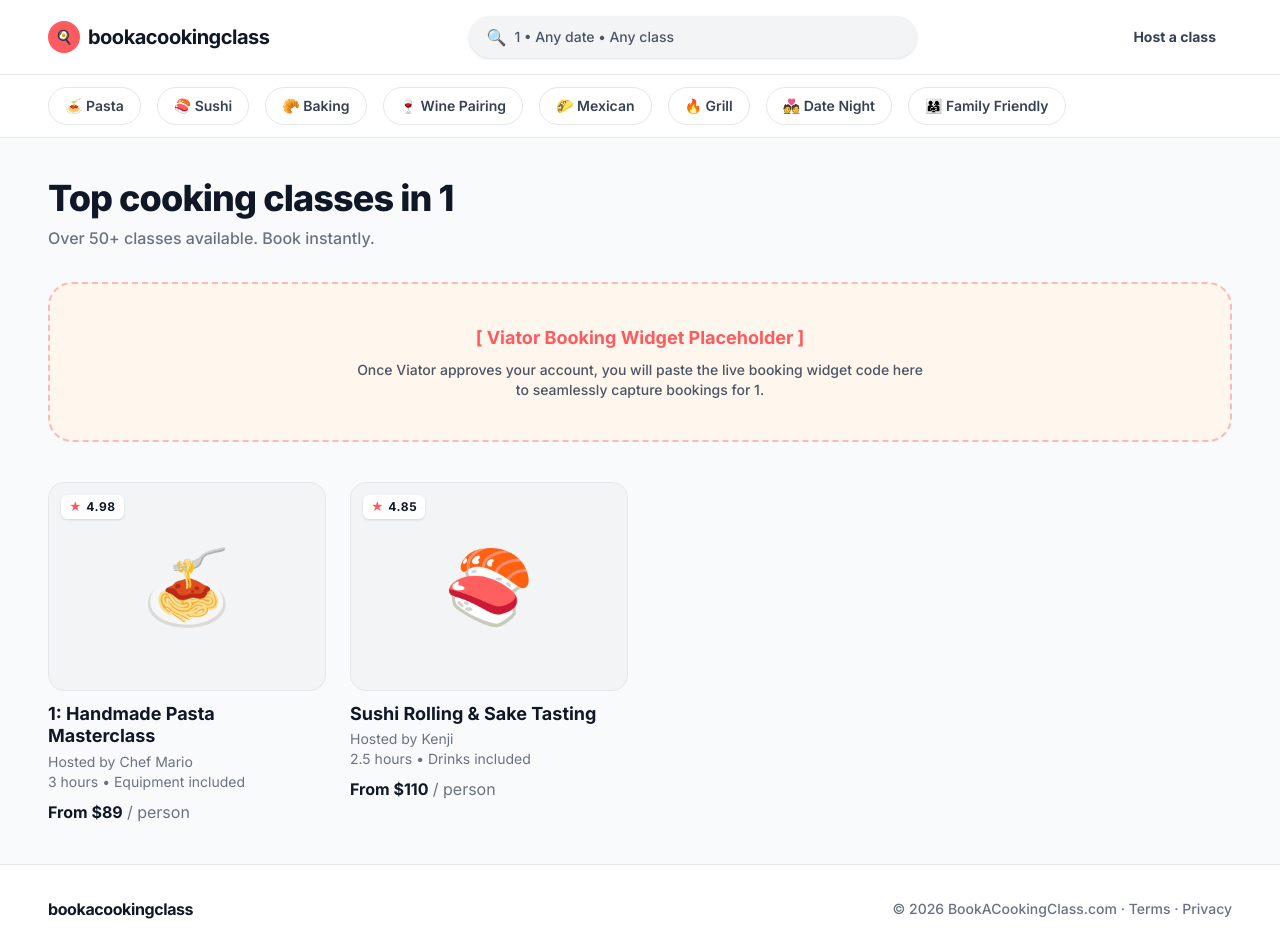
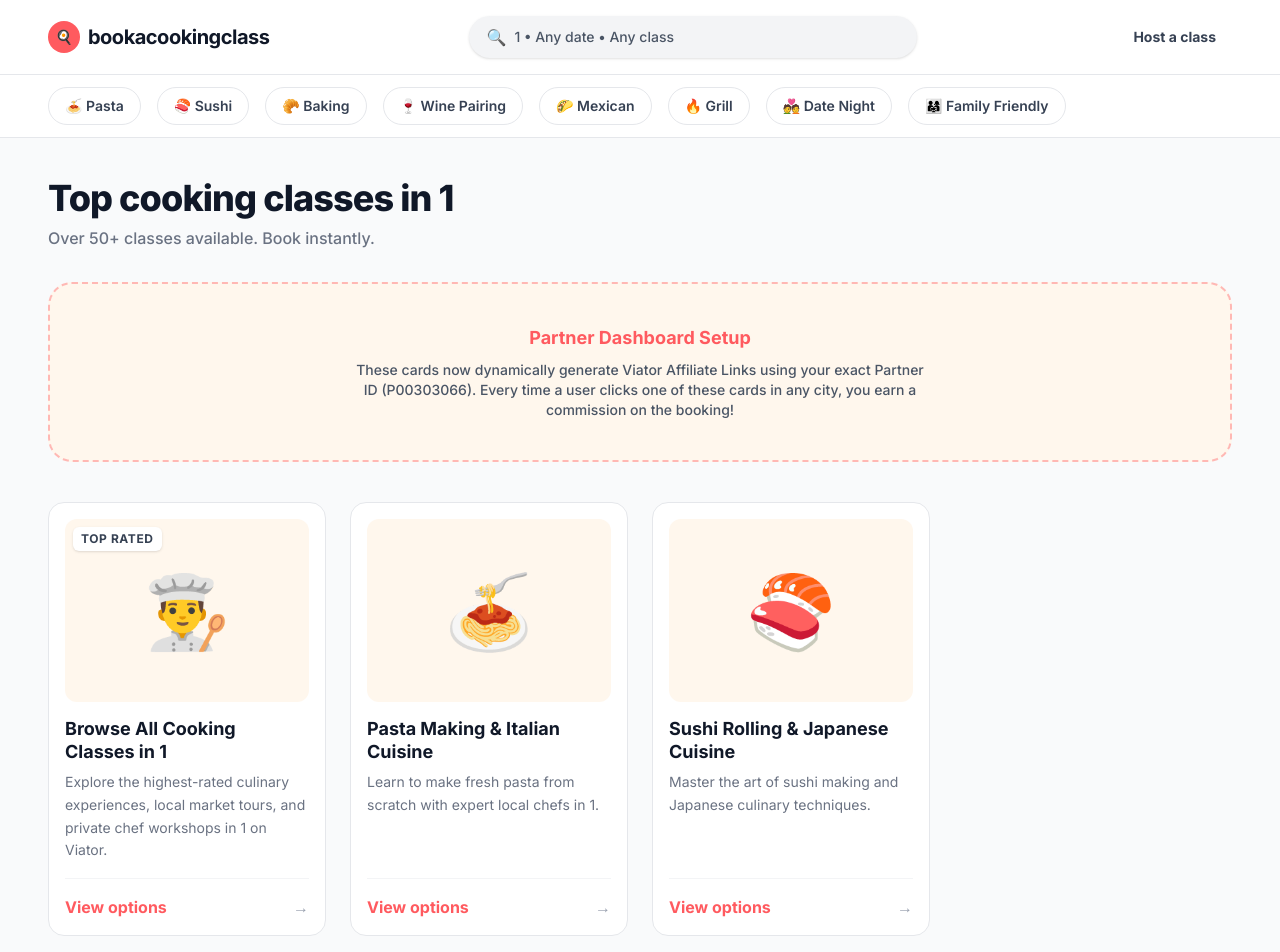
Before and after one commit to oneclicksocials-debug/bookacookingclass, a Next.js app: page /in/1 in a window 1280 px wide. Shown: the top 952 px of the page. Built offline with nearby package versions, Linux system fonts and the light colour scheme.

Commit message:
Implement SearchBar and dynamic Viator affiliate links

```diff
--- a/src/app/in/[city]/page.tsx
+++ b/src/app/in/[city]/page.tsx
@@ -1,4 +1,15 @@
 import Link from 'next/link';
+
+export async function generateMetadata({ params }: { params: Promise<{ city: string }> }) {
+  const resolvedParams = await params;
+  const rawCity = resolvedParams.city;
+  const cityName = rawCity.charAt(0).toUpperCase() + rawCity.slice(1).replace(/-/g, ' ');
+
+  return {
+    title: `Top Cooking Classes in ${cityName} | Book Instantly`,
+    description: `Find the best cooking classes, culinary workshops, and food experiences in ${cityName}. Compare reviews, prices, and book instantly.`,
+  };
+}
 
 export default async function CityPage({ params }: { params: Promise<{ city: string }> }) {
   const resolvedParams = await params;
@@ -42,54 +53,73 @@ export default async function CityPage({ params }: { params: Promise<{ city: str
           <p className="text-gray-500 mt-2 font-medium">Over 50+ classes available. Book instantly.</p>
         </div>
 
-        {/* THE VIATOR WIDGET PLACEHOLDER */}
         <div className="bg-orange-50 border-2 border-dashed border-brand-orange/40 rounded-3xl p-10 text-center mb-10">
-          <h3 className="text-brand-orange font-bold text-lg mb-2">[ Viator Booking Widget Placeholder ]</h3>
+          <h3 className="text-brand-orange font-bold text-lg mb-2">Partner Dashboard Setup</h3>
           <p className="text-sm text-gray-600 font-medium max-w-xl mx-auto">
-            Once Viator approves your account, you will paste the live booking widget code here to seamlessly capture bookings for {cityName}.
+            These cards now dynamically generate Viator Affiliate Links using your exact Partner ID (P00303066). Every time a user clicks one of these cards in any city, you earn a commission on the booking!
           </p>
         </div>
 
-        {/* Class Cards Grid */}
+        {/* Dynamic Viator Affiliate Cards */}
         <div className="grid sm:grid-cols-2 lg:grid-cols-3 xl:grid-cols-4 gap-6">
 
-          {/* Example Class Card 1 */}
-          <a href="https://www.getyourguide.com?partner_id=UO3Q6U2&cmp=share_to_earn" target="_blank" rel="noopener noreferrer" className="group flex flex-col cursor-pointer">
-            <div className="aspect-[4/3] w-full bg-gray-200 rounded-2xl mb-3 overflow-hidden relative border border-gray-200">
-                <div className="absolute top-3 left-3 bg-white px-2 py-1 rounded-md shadow-sm text-xs font-bold uppercase tracking-wider z-10 flex items-center gap-1">
-                    <span className="text-brand-orange">★</span> 4.98
+          {/* Primary Viator Search Card */}
+          <a href={`https://www.viator.com/searchResults/all?text=cooking+class+${encodeURIComponent(cityName)}&pid=P00303066&mcid=42383&medium=link`} target="_blank" rel="noopener noreferrer" className="group flex flex-col cursor-pointer bg-white rounded-2xl p-4 border border-gray-200 hover:border-brand-orange hover:shadow-xl transition-all">
+            <div className="aspect-[4/3] w-full bg-orange-50 rounded-xl mb-4 overflow-hidden relative flex items-center justify-center">
+                <div className="absolute top-2 left-2 bg-white px-2 py-1 rounded-md shadow-sm text-xs font-bold uppercase tracking-wider z-10 flex items-center gap-1 text-gray-700">
+                    Top Rated
                 </div>
-                <div className="absolute inset-0 flex items-center justify-center text-7xl bg-gray-100 group-hover:scale-105 transition-transform duration-500">
+                <div className="text-7xl group-hover:scale-110 transition-transform duration-500">
+                    👨‍🍳
+                </div>
+            </div>
+            <h3 className="font-bold text-gray-900 text-lg leading-tight group-hover:text-brand-orange transition-colors">
+              Browse All Cooking Classes in {cityName}
+            </h3>
+            <p className="text-gray-500 text-sm mt-2 mb-4 leading-relaxed">
+              Explore the highest-rated culinary experiences, local market tours, and private chef workshops in {cityName} on Viator.
+            </p>
+            <div className="mt-auto pt-4 border-t border-gray-100 flex items-center justify-between">
+                <span className="font-bold text-brand-orange">View options</span>
+                <span className="text-gray-400 group-hover:translate-x-1 transition-transform">→</span>
+            </div>
+          </a>
+
+          {/* Specific Niche Viator Search Card */}
+          <a href={`https://www.viator.com/searchResults/all?text=pasta+making+class+${encodeURIComponent(cityName)}&pid=P00303066&mcid=42383&medium=link`} target="_blank" rel="noopener noreferrer" className="group flex flex-col cursor-pointer bg-white rounded-2xl p-4 border border-gray-200 hover:border-brand-orange hover:shadow-xl transition-all">
+            <div className="aspect-[4/3] w-full bg-orange-50 rounded-xl mb-4 overflow-hidden relative flex items-center justify-center">
+                <div className="text-7xl group-hover:scale-110 transition-transform duration-500">
                     🍝
                 </div>
             </div>
-            <div className="flex justify-between items-start gap-2">
-                <h3 className="font-bold text-gray-900 text-lg leading-tight group-hover:underline">{cityName}: Handmade Pasta Masterclass</h3>
-            </div>
-            <p className="text-gray-500 text-sm mt-1">Hosted by Chef Mario</p>
-            <p className="text-gray-500 text-sm">3 hours • Equipment included</p>
-            <div className="mt-2 font-medium">
-                <span className="font-bold text-gray-900">From $89</span> <span className="font-normal text-gray-500">/ person</span>
+            <h3 className="font-bold text-gray-900 text-lg leading-tight group-hover:text-brand-orange transition-colors">
+              Pasta Making & Italian Cuisine
+            </h3>
+            <p className="text-gray-500 text-sm mt-2 mb-4 leading-relaxed">
+              Learn to make fresh pasta from scratch with expert local chefs in {cityName}.
+            </p>
+            <div className="mt-auto pt-4 border-t border-gray-100 flex items-center justify-between">
+                <span className="font-bold text-brand-orange">View options</span>
+                <span className="text-gray-400 group-hover:translate-x-1 transition-transform">→</span>
             </div>
           </a>
 
-          {/* Example Class Card 2 */}
-          <a href="https://www.getyourguide.com?partner_id=UO3Q6U2&cmp=share_to_earn" target="_blank" rel="noopener noreferrer" className="group flex flex-col cursor-pointer">
-            <div className="aspect-[4/3] w-full bg-gray-200 rounded-2xl mb-3 overflow-hidden relative border border-gray-200">
-                <div className="absolute top-3 left-3 bg-white px-2 py-1 rounded-md shadow-sm text-xs font-bold uppercase tracking-wider z-10 flex items-center gap-1">
-                    <span className="text-brand-orange">★</span> 4.85
-                </div>
-                <div className="absolute inset-0 flex items-center justify-center text-7xl bg-gray-100 group-hover:scale-105 transition-transform duration-500">
+          {/* Specific Niche Viator Search Card */}
+          <a href={`https://www.viator.com/searchResults/all?text=sushi+making+class+${encodeURIComponent(cityName)}&pid=P00303066&mcid=42383&medium=link`} target="_blank" rel="noopener noreferrer" className="group flex flex-col cursor-pointer bg-white rounded-2xl p-4 border border-gray-200 hover:border-brand-orange hover:shadow-xl transition-all">
+            <div className="aspect-[4/3] w-full bg-orange-50 rounded-xl mb-4 overflow-hidden relative flex items-center justify-center">
+                <div className="text-7xl group-hover:scale-110 transition-transform duration-500">
                     🍣
                 </div>
             </div>
-            <div className="flex justify-between items-start gap-2">
-                <h3 className="font-bold text-gray-900 text-lg leading-tight group-hover:underline">Sushi Rolling & Sake Tasting</h3>
-            </div>
-            <p className="text-gray-500 text-sm mt-1">Hosted by Kenji</p>
-            <p className="text-gray-500 text-sm">2.5 hours • Drinks included</p>
-            <div className="mt-2 font-medium">
-                <span className="font-bold text-gray-900">From $110</span> <span className="font-normal text-gray-500">/ person</span>
+            <h3 className="font-bold text-gray-900 text-lg leading-tight group-hover:text-brand-orange transition-colors">
+              Sushi Rolling & Japanese Cuisine
+            </h3>
+            <p className="text-gray-500 text-sm mt-2 mb-4 leading-relaxed">
+              Master the art of sushi making and Japanese culinary techniques.
+            </p>
+            <div className="mt-auto pt-4 border-t border-gray-100 flex items-center justify-between">
+                <span className="font-bold text-brand-orange">View options</span>
+                <span className="text-gray-400 group-hover:translate-x-1 transition-transform">→</span>
             </div>
           </a>
 
--- /dev/null
+++ b/src/components/SearchBar.tsx
@@ -0,0 +1,63 @@
+'use client';
+
+import { useState } from 'react';
+import { useRouter } from 'next/navigation';
+
+export default function SearchBar() {
+  const [city, setCity] = useState('');
+  const [cuisine, setCuisine] = useState('');
+  const router = useRouter();
+
+  const handleSearch = (e: React.FormEvent) => {
+    e.preventDefault();
+    if (!city.trim()) {
+        // Default to a fallback or shake the input (for simplicity, we'll just focus the input)
+        document.getElementById('location-input')?.focus();
+        return;
+    }
+
+    // Convert "New York City" to "new-york-city"
+    const slug = city.toLowerCase().trim().replace(/[^a-z0-9]+/g, '-').replace(/(^-|-$)/g, '');
+
+    // For now we just route to the city page. We could pass cuisine as a query param later.
+    router.push(`/in/${slug}`);
+  };
+
+  return (
+    <form onSubmit={handleSearch} className="bg-white p-2 rounded-full shadow-2xl border border-gray-200 max-w-3xl mx-auto flex flex-col md:flex-row gap-2">
+      <div className="flex-1 flex items-center px-6 py-4">
+        <span className="text-2xl mr-4">📍</span>
+        <div className="text-left w-full">
+          <label htmlFor="location-input" className="text-xs font-bold uppercase tracking-wider text-gray-800 mb-1 block">Location</label>
+          <input
+            id="location-input"
+            type="text"
+            value={city}
+            onChange={(e) => setCity(e.target.value)}
+            placeholder="Where do you want to cook?"
+            className="w-full bg-transparent border-none outline-none text-gray-900 placeholder-gray-400 font-medium text-lg"
+            required
+          />
+        </div>
+      </div>
+      <div className="hidden md:block w-px bg-gray-200 my-4"></div>
+      <div className="flex-1 flex items-center px-6 py-4">
+        <span className="text-2xl mr-4">🍝</span>
+        <div className="text-left w-full">
+          <label htmlFor="cuisine-input" className="text-xs font-bold uppercase tracking-wider text-gray-800 mb-1 block">Cuisine</label>
+          <input
+            id="cuisine-input"
+            type="text"
+            value={cuisine}
+            onChange={(e) => setCuisine(e.target.value)}
+            placeholder="Pasta, Sushi, Pastry..."
+            className="w-full bg-transparent border-none outline-none text-gray-900 placeholder-gray-400 font-medium text-lg"
+          />
+        </div>
+      </div>
+      <button type="submit" className="bg-brand-orange text-white px-10 py-5 rounded-full font-bold text-lg hover:bg-brand-orangeDark transition-colors flex items-center justify-center gap-2 m-1">
+        <span>🔍</span> Search
+      </button>
+    </form>
+  );
+}
```
Also changed, not shown: src/app/page.tsx (+2 -21 lines).
